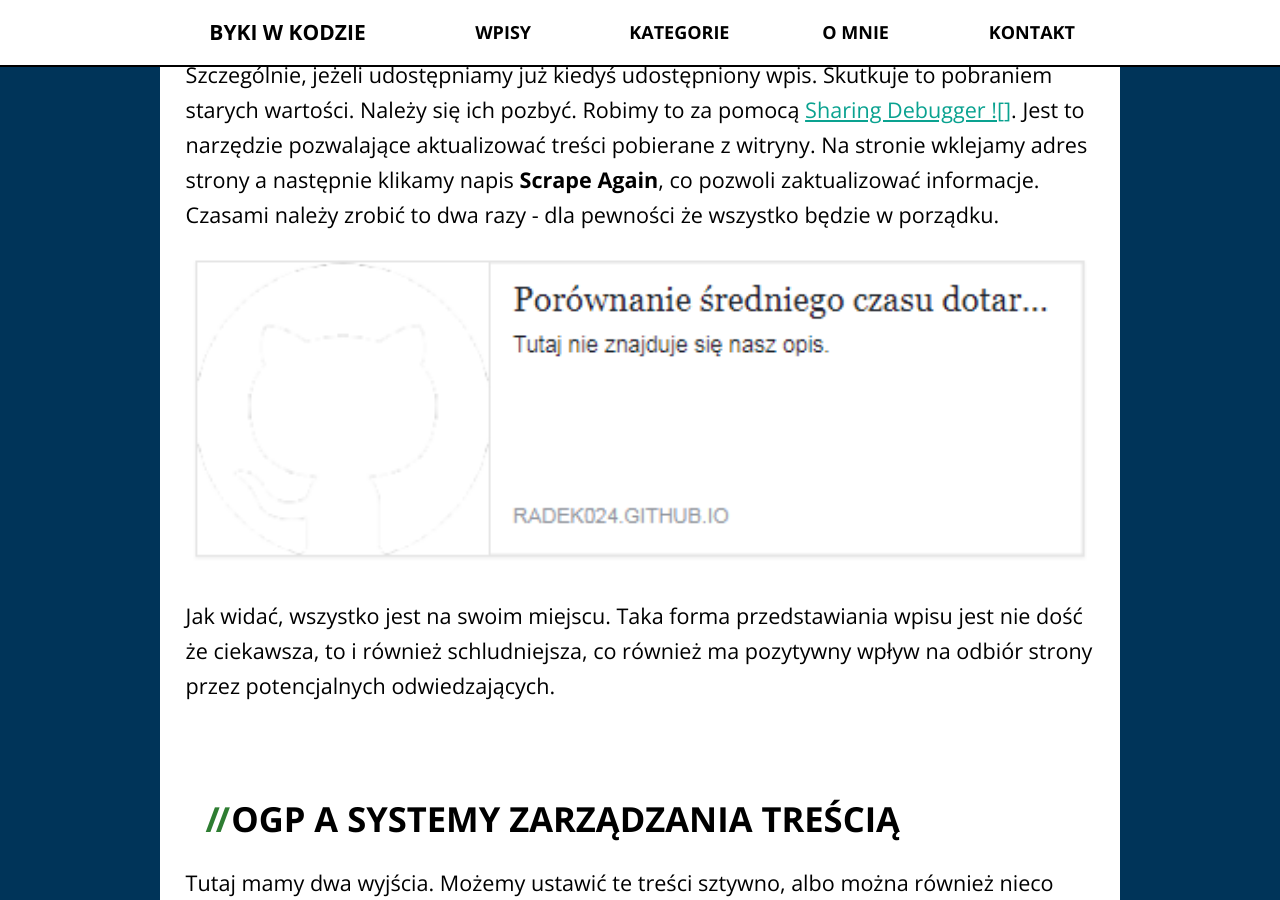
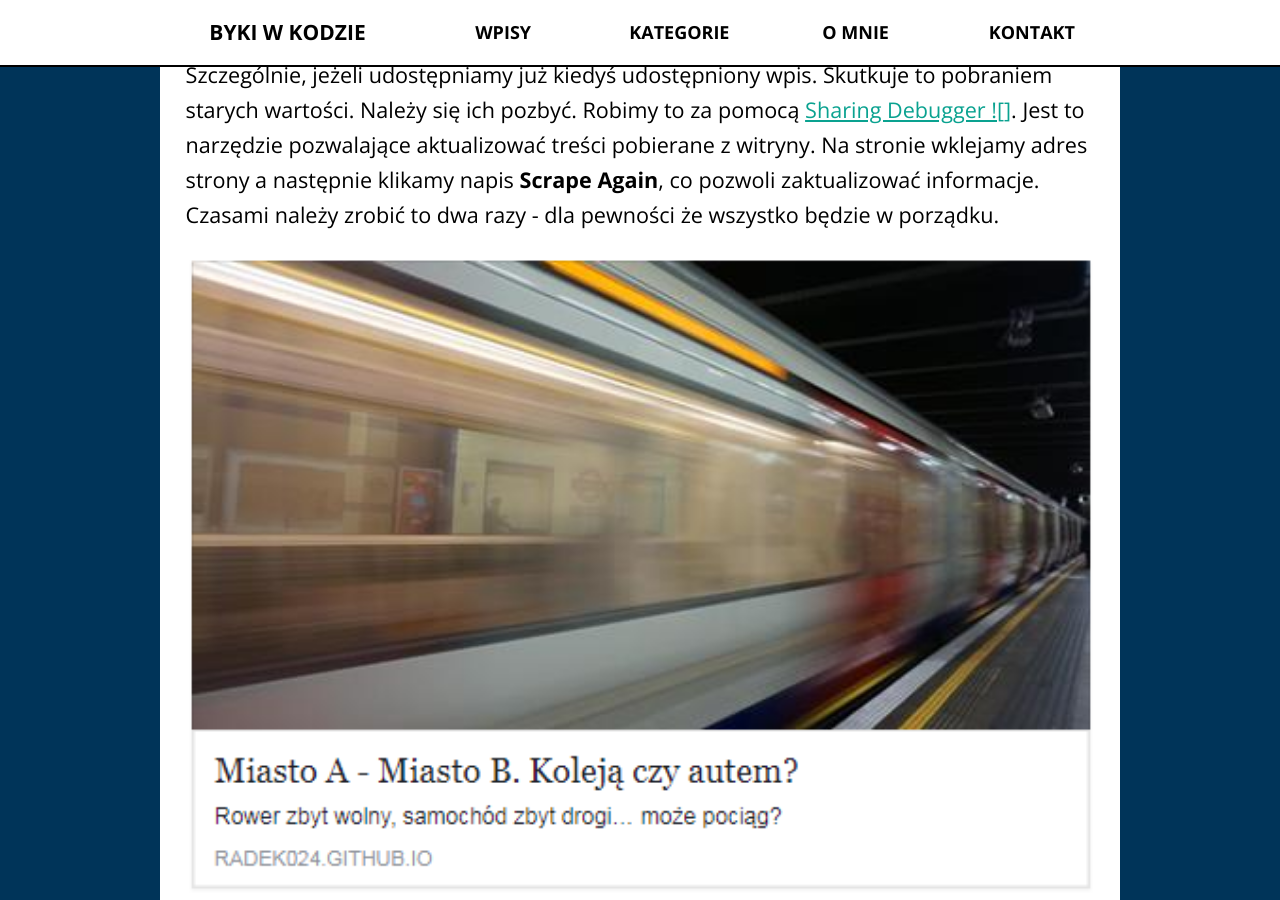
Before and after one commit to radek024/blog, a Jekyll site: the page built from _posts/2017-07-07-open-graph-protocol.md, in a window 1280 px wide and 900 px high, scrolled down 5730 px. Built offline with Jekyll 4.4.1, drawn with Linux system fonts in a browser that asks for light colours; comment, search, counter and statistics services are not loaded.

Commit message:
Update 2017-07-07-open-graph-protocol.md

```diff
--- a/_posts/2017-07-07-open-graph-protocol.md
+++ b/_posts/2017-07-07-open-graph-protocol.md
@@ -84,7 +84,7 @@ Tak oto przystosowaliśmy nasz artykuł pod względem social-media. Sprawdźmy z
 Co poszło nie tak? No cóż: zdarza się, że nasze dodatkowe dane nie są wzięte pod uwagę. Szczególnie, jeżeli udostępniamy już kiedyś udostępniony wpis. Skutkuje to pobraniem starych wartości. Należy się ich pozbyć. Robimy to za pomocą [Sharing Debugger
 ![]](https://developers.facebook.com/tools/debug/sharing/). Jest to narzędzie pozwalające aktualizować treści pobierane z witryny. Na stronie wklejamy adres strony a następnie klikamy napis **Scrape Again**, co pozwoli zaktualizować informacje. Czasami należy zrobić to dwa razy - dla pewności że wszystko będzie w porządku.
 
-![]({{site.baseurl}}/img/post-img/2017-07-07/fot02.png)
+![]({{site.baseurl}}/img/post-img/2017-07-07/fot03.png)
 
 Jak widać, wszystko jest na swoim miejscu. Taka forma przedstawiania wpisu jest nie dość że ciekawsza, to i również schludniejsza, co również ma pozytywny wpływ na odbiór strony przez potencjalnych odwiedzających.
 
```
